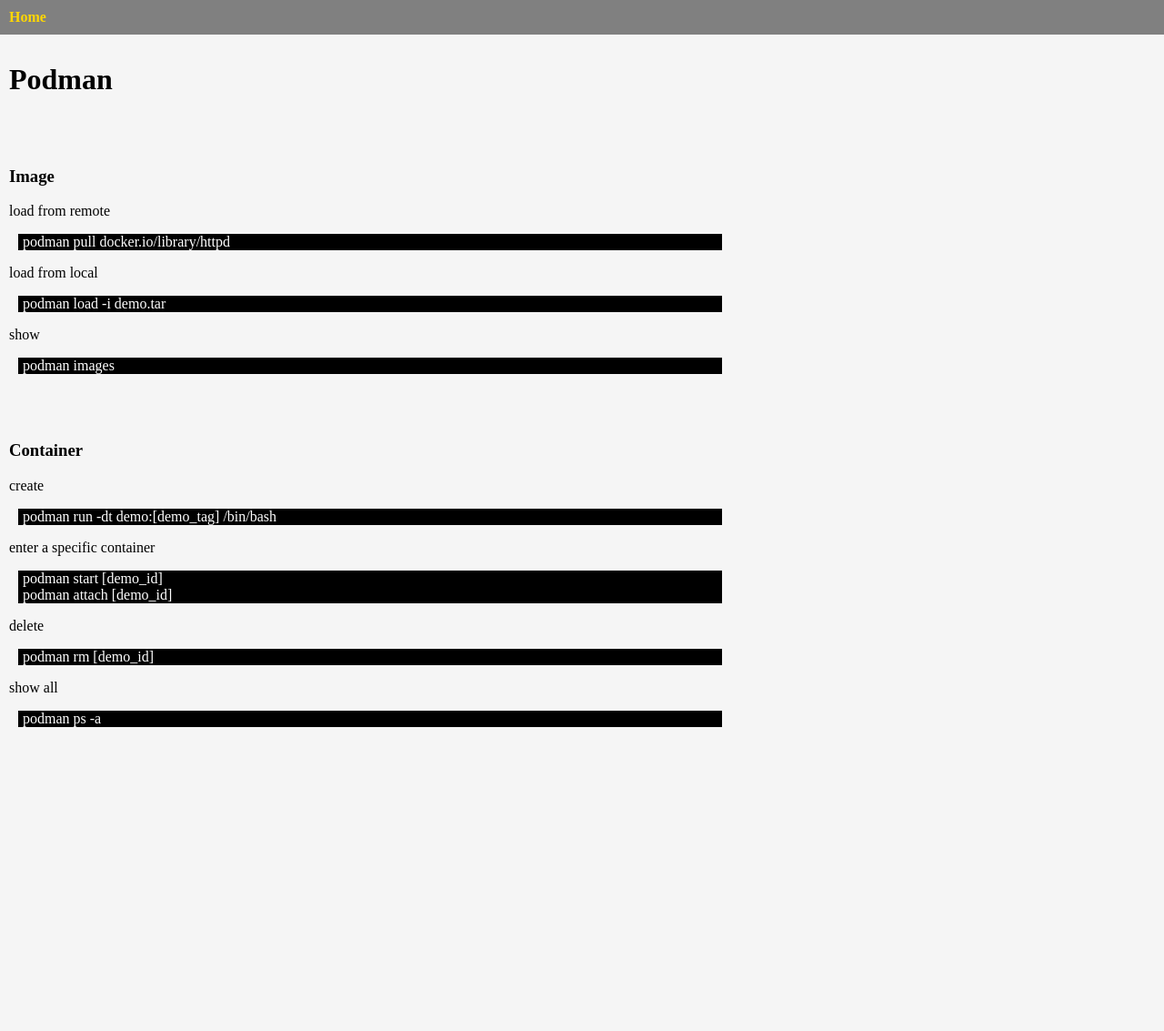
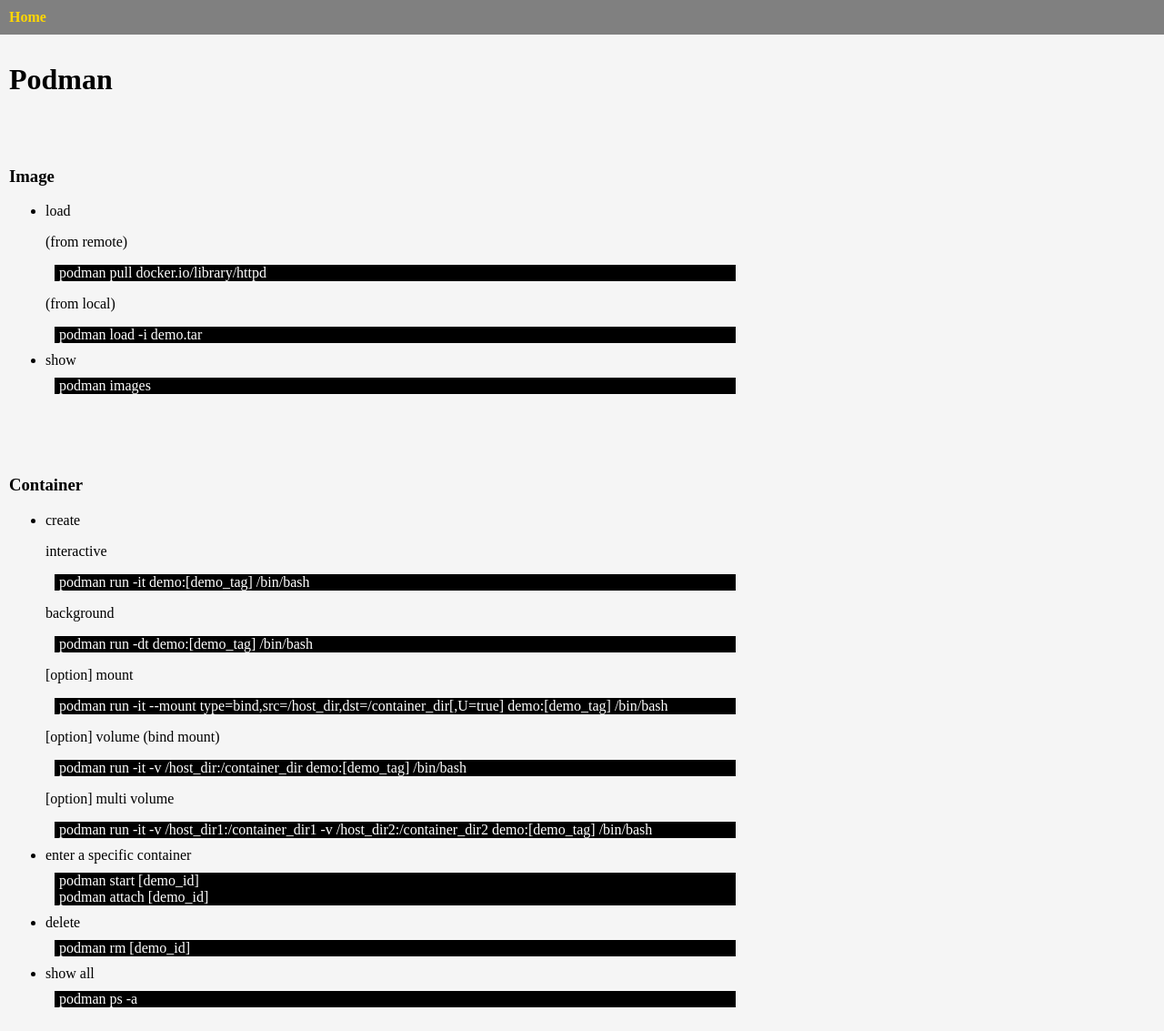
Before and after one commit to czarsir/sir, a Jekyll site: the page built from _posts/tool/2022-08-13-podman.html, in a window 1280 px wide. Shown: the whole page at 91% size. Built offline with Jekyll 4.4.1, drawn with Linux system fonts in a browser that asks for light colours; before the commit the page ends 900 px from its top, so only the background shows below that.

Commit message:
[podman] add mount

```diff
--- a/_posts/tool/2022-08-13-podman.html
+++ b/_posts/tool/2022-08-13-podman.html
@@ -3,23 +3,44 @@ title: Podman
 ---
 <h1>{{ page.title }}</h1>
 
+<style type="text/css">
+li {
+	margin-top: 10px;
+	margin-bottom: 10px;
+}
+</style>
+
 <br><br>
 <h3>Image</h3>
-<p>load from remote</p>
+<ul>
+<li>load</li>
+<p>(from remote)</p>
 <div class="cmd">podman pull docker.io/library/httpd</div>
-<p>load from local</p>
+<p>(from local)</p>
 <div class="cmd">podman load -i demo.tar</div>
-<p>show</p>
+<li>show</li>
 <div class="cmd">podman images</div>
+</ul>
 
 <br><br><br>
 <h3>Container</h3>
-<p>create</p>
+<ul>
+<li>create</li>
+<p>interactive</p>
+<div class="cmd">podman run -it demo:[demo_tag] /bin/bash</div>
+<p>background</p>
 <div class="cmd">podman run -dt demo:[demo_tag] /bin/bash</div>
-<p>enter a specific container</p>
+<p>[option] mount</p>
+<div class="cmd">podman run -it --mount type=bind,src=/host_dir,dst=/container_dir[,U=true] demo:[demo_tag] /bin/bash</div>
+<p>[option] volume (bind mount)</p>
+<div class="cmd">podman run -it -v /host_dir:/container_dir demo:[demo_tag] /bin/bash</div>
+<p>[option] multi volume</p>
+<div class="cmd">podman run -it -v /host_dir1:/container_dir1 -v /host_dir2:/container_dir2 demo:[demo_tag] /bin/bash</div>
+<li>enter a specific container</li>
 <div class="cmd">podman start [demo_id]</div>
 <div class="cmd">podman attach [demo_id]</div>
-<p>delete</p>
+<li>delete</li>
 <div class="cmd">podman rm [demo_id]</div>
-<p>show all</p>
+<li>show all</li>
 <div class="cmd">podman ps -a</div>
+</ul>
```
